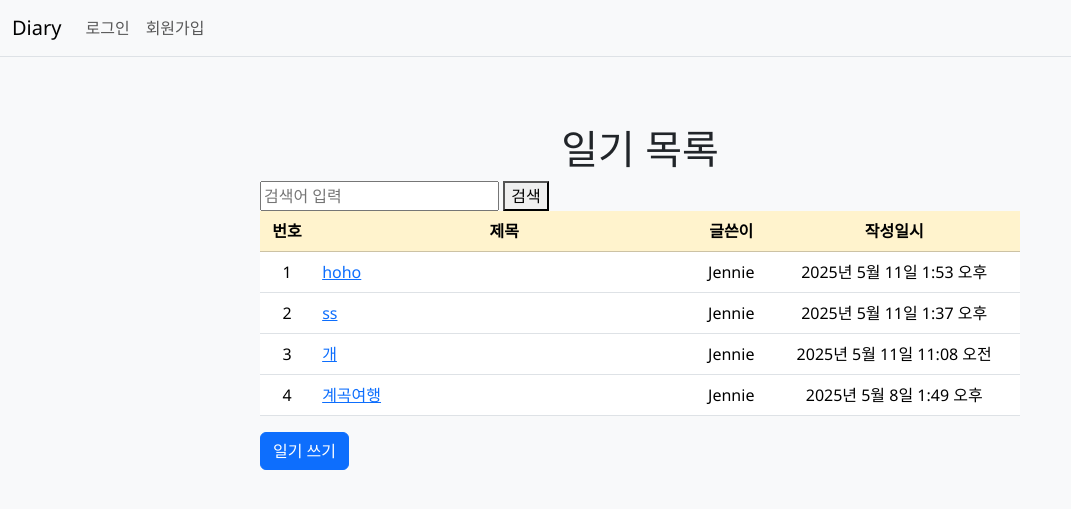
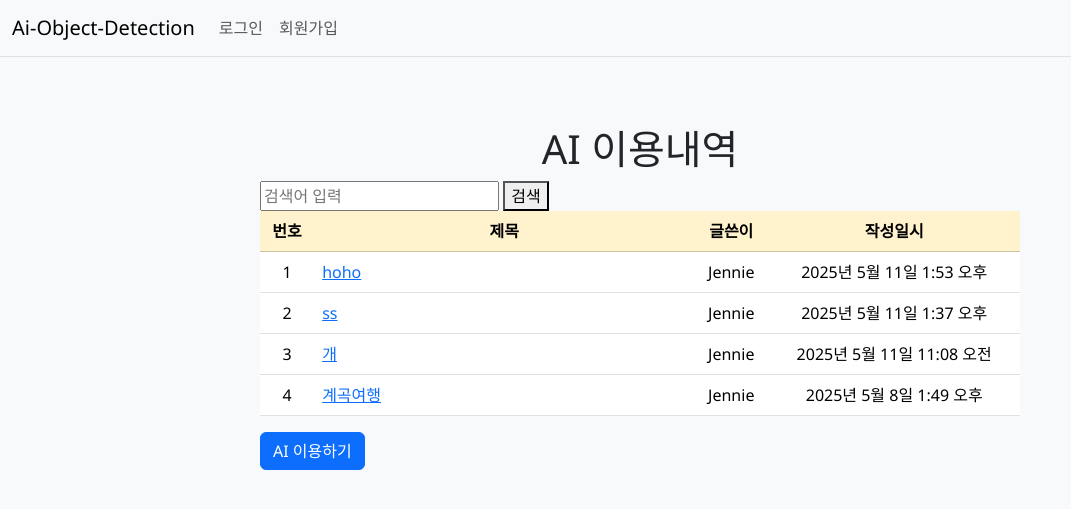
Before and after one commit to lsy216184/AI-website, a Django app: page /diary/ in a window 1280 px wide. Shown: the top 509 px of the page, without its empty margins (0-1071 px from the left). Run offline with Django 5.2, Linux system fonts and the light colour scheme; data comes from the database, SQL or seed files in the repository; both versions use the stored data as it was after the commit; some libraries are stand-ins or nearby versions.

Commit message:
Fix : Change project name

```diff
--- a/templates/base.html
+++ b/templates/base.html
@@ -10,7 +10,7 @@
     <link rel="stylesheet" type="text/css" href="{% static 'bootstrap.min.css' %}">
     <!-- pybo CSS -->
     <link rel="stylesheet" type="text/css" href="{% static 'style.css' %}">
-    <title>MyDiary~!!</title>
+    <title>Ai-Object-Detection</title>
 </head>
 
 
@@ -22,7 +22,7 @@
 <!-- 네비게이션 바 -->
 <nav class="navbar navbar-expand-lg navbar-light bg-light border-bottom">
     <div class="container-fluid">
-        <a class="navbar-brand" href="{% url 'diary:index' %}">Diary</a> <!--dairy앱의 index라는 이름을 가진 url로 이동(즉, 로고를 클릭하면 메인페이지(diary:index)로 이동함)-->
+        <a class="navbar-brand" href="{% url 'diary:index' %}">Ai-Object-Detection</a> <!--dairy앱의 index라는 이름을 가진 url로 이동(즉, 로고를 클릭하면 메인페이지(diary:index)로 이동함)-->
 
         <!--모바일용 메뉴 토글 버튼(햄버거 버튼)-->
         <button class="navbar-toggler" type="button"
--- a/templates/diary/diary_detail.html
+++ b/templates/diary/diary_detail.html
@@ -24,7 +24,7 @@
             <!-- 업로드 이미지 출력 -->
             {% if diary.image %}
             <div class="mt-3">
-                <img src="{{ diary.image.url }}" class="img-fluid my-3" alt="일기 이미지">
+                <img src="{{ diary.image.url }}" class="img-fluid my-3" alt="이미지">
             </div>
             {% endif %}
 
--- a/templates/diary/diary_form.html
+++ b/templates/diary/diary_form.html
@@ -1,7 +1,7 @@
 {% extends 'base.html' %}
 {% block content %}
 <div class="container">
-    <h5 class="my-3 border-bottom pd-2">일기 쓰기</h5>
+    <h5 class="my-3 border-bottom pd-2">AI 이용하기</h5>
     <!--폼에서 파일을 서버로 전송하기 위헤 필요함(enctype="multipart/form-data-->
     <form method="POST" enctype="multipart/form-data">
         {% csrf_token %}
--- a/templates/diary/diary_list.html
+++ b/templates/diary/diary_list.html
@@ -1,7 +1,7 @@
 {% extends 'base.html' %}
 {% block content %}
 <div class="container my-5">
-    <h1 class="text-center">일기 목록</h1>  <!--화면(본문)에 표시-->
+    <h1 class="text-center">AI 이용내역</h1>  <!--화면(본문)에 표시-->
     <!--검색창-->
     <div class="search">
         <form  action="{% url 'diary:diary_search' %}" method="GET" > <!--action이 없으면 기본적으로 현재 url로 요청이 전송됨-->
@@ -37,11 +37,11 @@
             {% endfor %}
         {% else %}
             <tr>
-                <td colspan="4">일기가 없습니다.</td>
+                <td colspan="4">AI 이용내역이 없습니다.</td>
             </tr>
         {% endif %}
         </tbody>
     </table>
-    <a href="{% url 'diary:diary_create' %}" class="btn btn-primary">일기 쓰기</a>
+    <a href="{% url 'diary:diary_create' %}" class="btn btn-primary">AI 이용하기</a>
 </div>
 {% endblock content %}
--- a/templates/diary/prediction_result.html
+++ b/templates/diary/prediction_result.html
@@ -3,7 +3,7 @@
 <div class="container my-3">
     <h3>YOLO 예측 결과</h3>
 
-    <p>일기 제목: {{ diary.subject }}</p>
+    <p>제목: {{ diary.subject }}</p>
 
     <h5>원본 이미지</h5>
     <img src="{{ MEDIA_URL }}{{ original }}" width="400"/>
```
Also changed, not shown: db.sqlite3.
